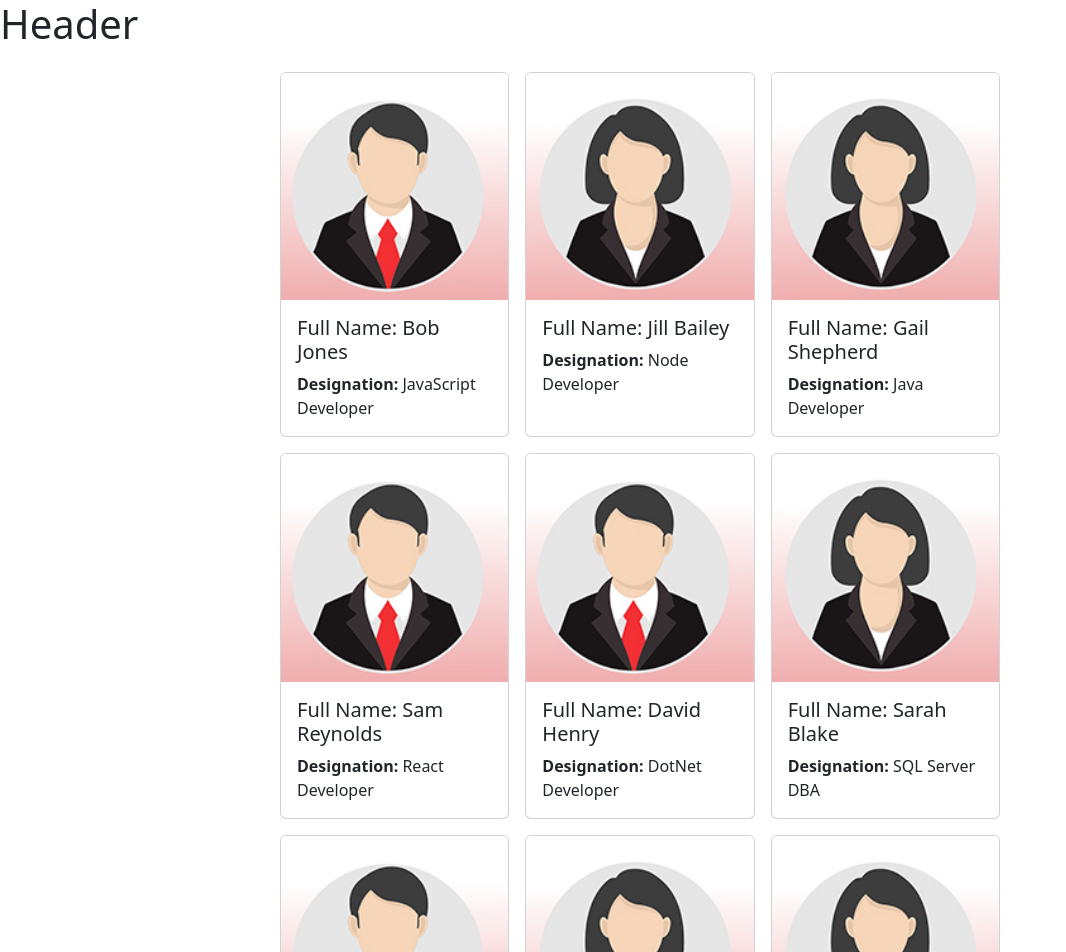
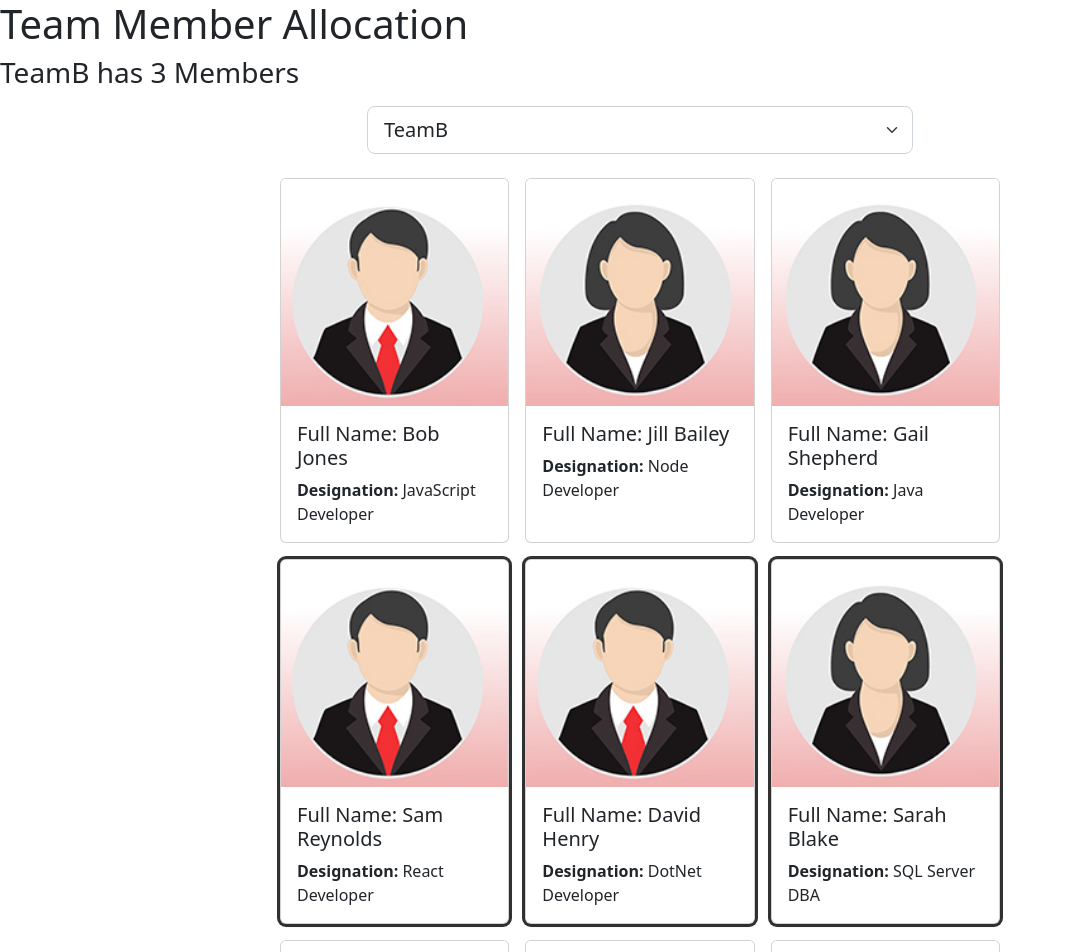
Before and after one commit to tiagomorgado/team-allocation, a React (Create React App) app: page / in a window 1280 px wide. Shown: the top 952 px of the page, without its empty margins (0-1066 px from the left). Built offline with nearby package versions, Linux system fonts and the light colour scheme.

Commit message:
created teams selection and member count

```diff
--- a/src/App.css
+++ b/src/App.css
@@ -6,3 +6,7 @@
   display: grid;
   grid-template-columns: 1fr 1fr 1fr;
 }
+
+.standout {
+  box-shadow: rgba(0,0,0,0.16) 0 1px 4px, rgb(51,51,51) 0 0 0 3px
+}
--- a/src/App.jsx
+++ b/src/App.jsx
@@ -2,12 +2,117 @@
 import Header from './Header';
 import Employees from './Employees';
 import Footer from './Footer';
+import { useState } from "react"
+
 
 function App() {
+
+  const [selectedTeam, setTeam] = useState("TeamB")
+
+    const [employees, setEmployees] = useState([{
+        id: 1,
+        fullName: "Bob Jones",
+        designation: "JavaScript Developer",
+        gender: "male",
+        teamName: "TeamA"
+      },
+      {
+        id: 2,
+        fullName: "Jill Bailey",
+        designation: "Node Developer",
+        gender: "female",
+        teamName: "TeamA"
+      },
+      {
+        id: 3,
+        fullName: "Gail Shepherd",
+        designation: "Java Developer",
+        gender: "female",
+        teamName: "TeamA"
+      },
+      {
+        id: 4,
+        fullName: "Sam Reynolds",
+        designation: "React Developer",
+        gender: "male",
+        teamName: "TeamB"
+      },
+      {
+        id: 5,
+        fullName: "David Henry",
+        designation: "DotNet Developer",
+        gender: "male",
+        teamName: "TeamB"
+      },
+      {
+        id: 6,
+        fullName: "Sarah Blake",
+        designation: "SQL Server DBA",
+        gender: "female",
+        teamName: "TeamB"
+      },
+      {
+        id: 7,
+        fullName: "James Bennet",
+        designation: "Angular Developer",
+        gender: "male",
+        teamName: "TeamC"
+      },
+      {
+        id: 8,
+        fullName: "Jessica Faye",
+        designation: "API Developer",
+        gender: "female",
+        teamName: "TeamC"
+      },
+      {
+        id: 9,
+        fullName: "Lita Stone",
+        designation: "C++ Developer",
+        gender: "female",
+        teamName: "TeamC"
+      },
+      {
+        id: 10,
+        fullName: "Daniel Young",
+        designation: "Python Developer",
+        gender: "male",
+        teamName: "TeamD"
+      },
+      {
+        id: 11,
+        fullName: "Adrian Jacobs",
+        designation: "Vue Developer",
+        gender: "male",
+        teamName: "TeamD"
+      },
+      {
+        id: 12,
+        fullName: "Devin Monroe",
+        designation: "Graphic Designer",
+        gender: "male",
+        teamName: "TeamD"
+      }])
+
+      function handleTeamSelectionChange(event) {
+        setTeam(event.target.value);
+      }
+
+      function handleEmployeeCardClick(event) {
+        const transformedEmployees = employees.map((employee) => employee.id === parseInt(event.currentTarget.id)
+        ?(employee.teamName === selectedTeam)?{...employee, teamName:''}:{...employee, teamName: selectedTeam}
+        :employee)
+        setEmployees(transformedEmployees);
+      }
+
   return (
    <div>
-    <Header />
-    <Employees />
+    <Header selectedTeam={selectedTeam}
+            teamMemberCount={employees.filter((employee) => employee.teamName === selectedTeam).length}/>
+    <Employees employees={employees}
+               selectedTeam={selectedTeam}
+               handleEmployeeCardClick={handleEmployeeCardClick}
+               handleTeamSelectionChange={handleTeamSelectionChange}/>
     <Footer />
    </div>
   );
--- a/src/Employees.jsx
+++ b/src/Employees.jsx
@@ -1,105 +1,28 @@
-import { useState } from "react"
 import femaleProfile from './images/femaleProfile.jpg'
 import maleProfile from './images/maleProfile.jpg'
 
 
-const Employees = () => {
-
-    const [employees, setEmployees] = useState([{
-        id: 1,
-        fullName: "Bob Jones",
-        designation: "JavaScript Developer",
-        gender: "male",
-        teamName: "TeamA"
-      },
-      {
-        id: 2,
-        fullName: "Jill Bailey",
-        designation: "Node Developer",
-        gender: "female",
-        teamName: "TeamA"
-      },
-      {
-        id: 3,
-        fullName: "Gail Shepherd",
-        designation: "Java Developer",
-        gender: "female",
-        teamName: "TeamA"
-      },
-      {
-        id: 4,
-        fullName: "Sam Reynolds",
-        designation: "React Developer",
-        gender: "male",
-        teamName: "TeamB"
-      },
-      {
-        id: 5,
-        fullName: "David Henry",
-        designation: "DotNet Developer",
-        gender: "male",
-        teamName: "TeamB"
-      },
-      {
-        id: 6,
-        fullName: "Sarah Blake",
-        designation: "SQL Server DBA",
-        gender: "female",
-        teamName: "TeamB"
-      },
-      {
-        id: 7,
-        fullName: "James Bennet",
-        designation: "Angular Developer",
-        gender: "male",
-        teamName: "TeamC"
-      },
-      {
-        id: 8,
-        fullName: "Jessica Faye",
-        designation: "API Developer",
-        gender: "female",
-        teamName: "TeamC"
-      },
-      {
-        id: 9,
-        fullName: "Lita Stone",
-        designation: "C++ Developer",
-        gender: "female",
-        teamName: "TeamC"
-      },
-      {
-        id: 10,
-        fullName: "Daniel Young",
-        designation: "Python Developer",
-        gender: "male",
-        teamName: "TeamD"
-      },
-      {
-        id: 11,
-        fullName: "Adrian Jacobs",
-        designation: "Vue Developer",
-        gender: "male",
-        teamName: "TeamD"
-      },
-      {
-        id: 12,
-        fullName: "Devin Monroe",
-        designation: "Graphic Designer",
-        gender: "male",
-        teamName: "TeamD"
-      }])
+const Employees = ({employees, selectedTeam, handleEmployeeCardClick, handleTeamSelectionChange}) => {
 
     return(
         <main className="container">
+          <div className="row justify-content-center mt-3 mb-3">
+            <div className='col-6'>
+              <select className="form-select form-select-lg" value={selectedTeam} onChange={handleTeamSelectionChange}>
+                <option value='TeamA'>TeamA</option>
+                <option value='TeamB'>TeamB</option>
+                <option value='TeamC'>TeamC</option>
+                <option value='TeamD'>TeamD</option>
+              </select>
+            </div>
+          </div>
           <div className="row justify-content-center mt-3 mb-3">
               <div className="col-8">
                   <div className="card-collection">
                     {
                   employees.map((employee) => (
-                        <div id={employee.id} className="card m-2" style={{cursor:"pointer"}}>
-                           {(employee.gender === 'male')? <img src={maleProfile} className="card-img-top" alt="Profile"/>
-                           :<img src={femaleProfile} className="card-img-top" alt="Profile"/>}
+                      <div id={employee.id} className={(employee.teamName === selectedTeam ? 'card m-2 standout' : 'card m-2')} style={{cursor:"pointer"}} onClick={handleEmployeeCardClick}>
+                        <img src={employee.gender === 'male'? maleProfile : femaleProfile} className="card-img-top" alt="Profile"/>
                           <div className="card-body">
                               <h5 className="card-title">
                                   Full Name: {employee.fullName}
--- a/src/Header.jsx
+++ b/src/Header.jsx
@@ -1,9 +1,8 @@
-const Header = () => {
+const Header = ({selectedTeam, teamMemberCount}) => {
     return(
         <header>
-            <h1>
-                Header
-            </h1>
+            <h1>Team Member Allocation</h1>
+            <h3>{selectedTeam} has {teamMemberCount} Members</h3>
         </header>
     )
 }
```
Lines whose indentation alone changed are shown as unchanged.
